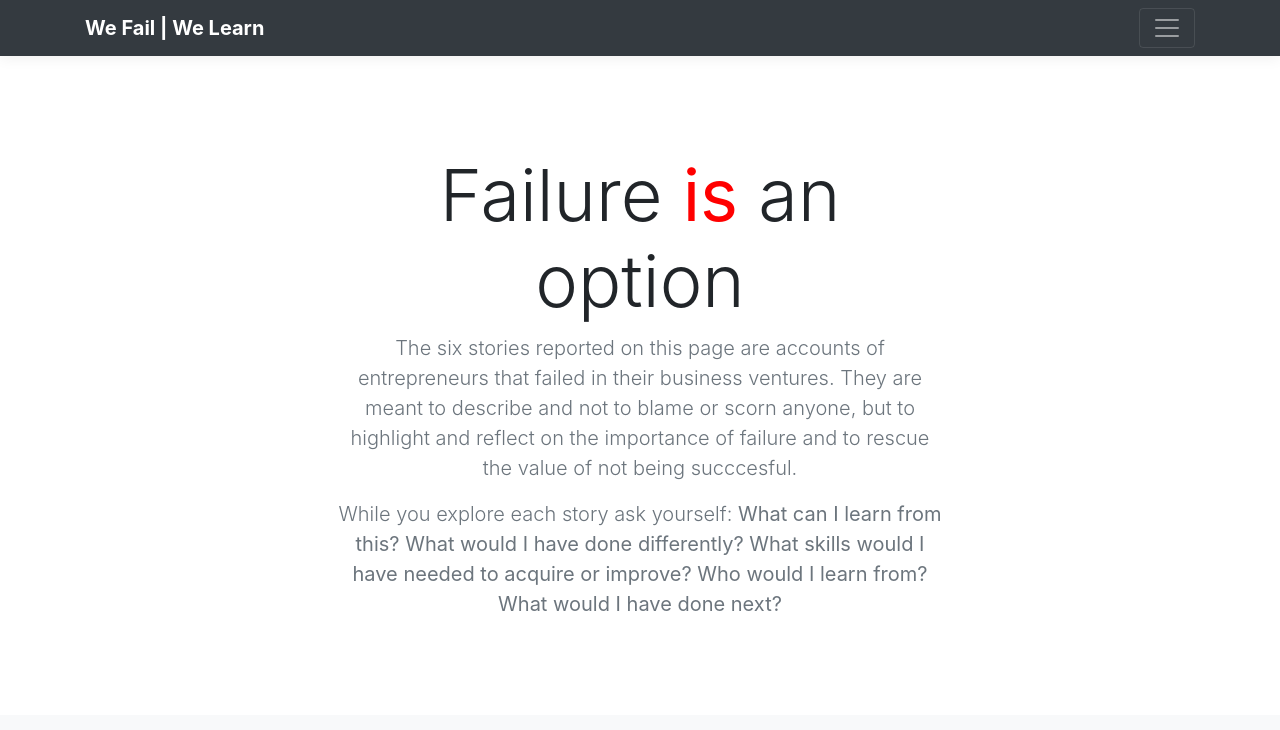
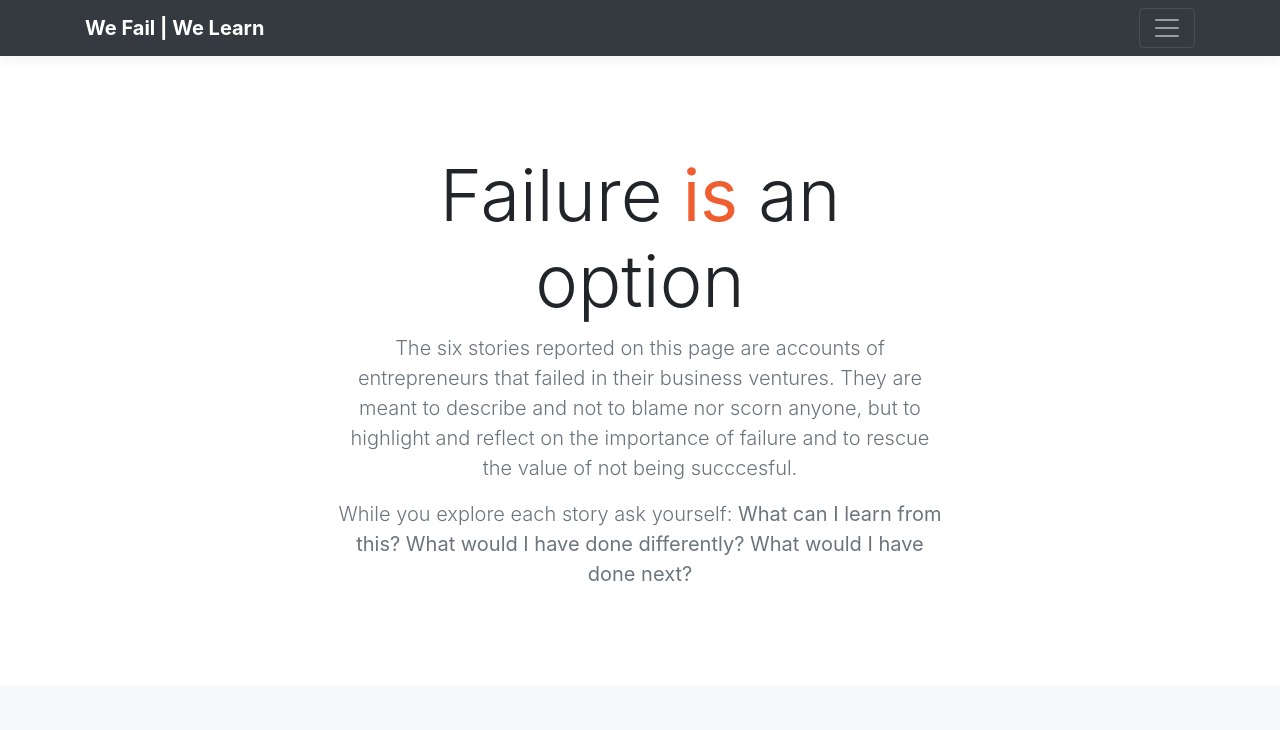
Before and after one commit to edwinmerced/failure, a plain HTML site: page index.html in a window 1280 px wide. Shown: the top 730 px of the page. Drawn offline with nearby package versions, Linux system fonts and the light colour scheme.

Commit message:
Add files via upload

```diff
--- a/index.html
+++ b/index.html
@@ -7,7 +7,7 @@
     <meta name="author" content="">
     <link rel="icon" href="favicon.ico">
 
-    <title>Failure is an option</title>
+    <title>We Fail | We Learn</title>
 
     <!-- Bootstrap core CSS -->
 
@@ -29,7 +29,7 @@
         <div class="container">
           <div class="row">
             <div class="col-sm-8 col-md-7 py-4">
-              <h4 class="text-white">Failure <strong style="color:red;">is</strong> an option</h4>
+              <h4 class="text-white">Failure <strong style="color:#ef5e2f;">is</strong> an option</h4>
               <p class="text-white">Failure is commonly known as lack of success, but any succesful entreprenuer will acknowledge the importance of failing. There are always postive lessons that can be learned from business ventures that have failed. Learning from one's failures, as well as the failures of others, can provide valuable insights for success. </p>
             </div>
             <div class="col-sm-4 offset-md-1 py-4">
@@ -59,9 +59,9 @@
 
       <section class="jumbotron text-center" class="animated bounce">
         <div class="container">
-          <h1 class="display-3">Failure <strong style="color:red;">is</strong> an option</h1>
-          <p class="lead text-muted">The six stories reported on this page are accounts of entrepreneurs that failed in their business ventures. They are meant to describe and not to blame or scorn anyone, but to highlight and reflect on the importance of failure and to rescue the value of not being succcesful.</p>
-            <p class="lead text-muted">While you explore each story ask yourself:  <strong>What can I learn from this? What would I have done differently? What skills would I have needed to acquire or improve? Who would I learn from? What would I have done next?</strong></p>
+          <h1 class="display-3">Failure <strong style="color:#ef5e2f;">is</strong> an option</h1>
+          <p class="lead text-muted">The six stories reported on this page are accounts of entrepreneurs that failed in their business ventures. They are meant to describe and not to blame nor scorn anyone, but to highlight and reflect on the importance of failure and to rescue the value of not being succcesful.</p>
+            <p class="lead text-muted">While you explore each story ask yourself:  <strong>What can I learn from this? What would I have done differently? What would I have done next?</strong></p>
 
         </div>
       </section>
```
Also changed, not shown: favicon.ico.
